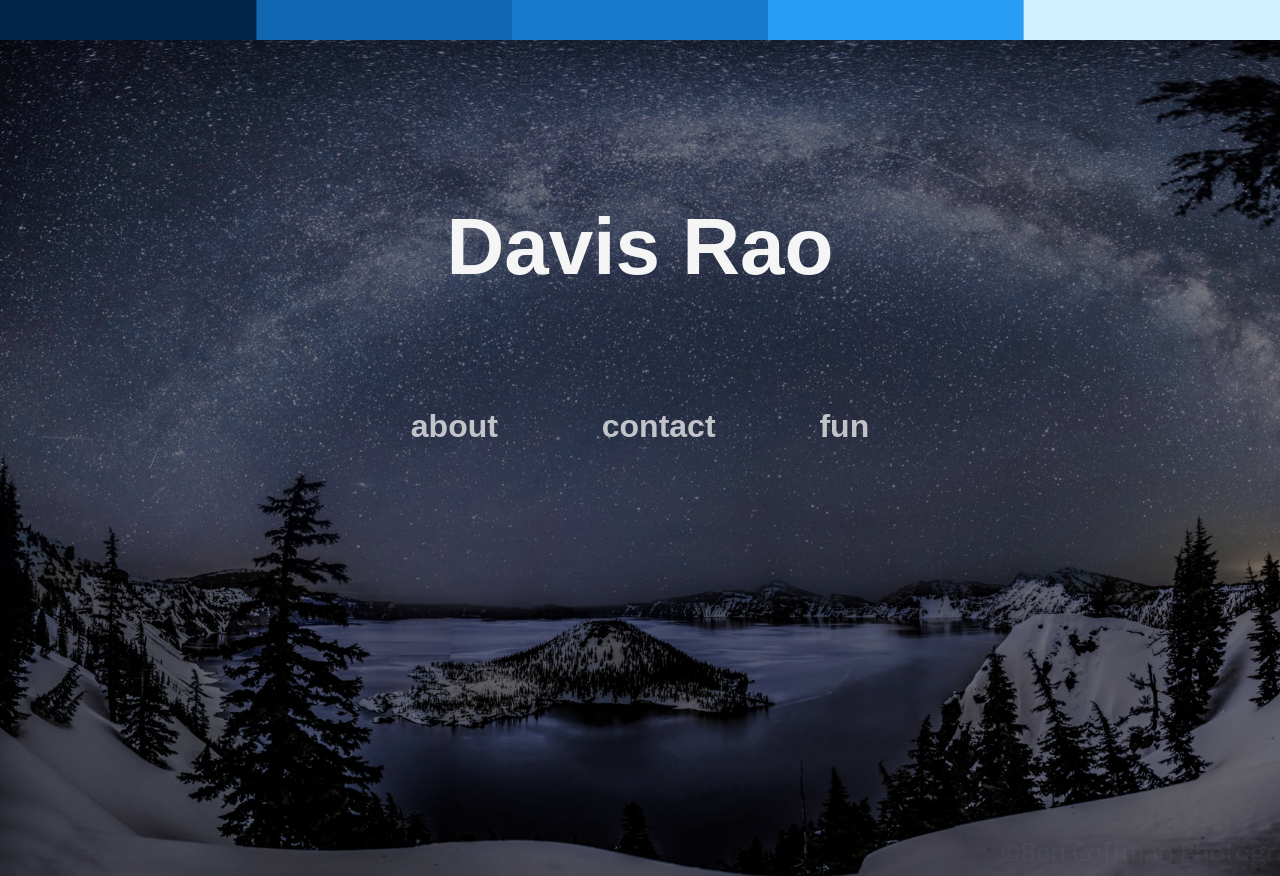
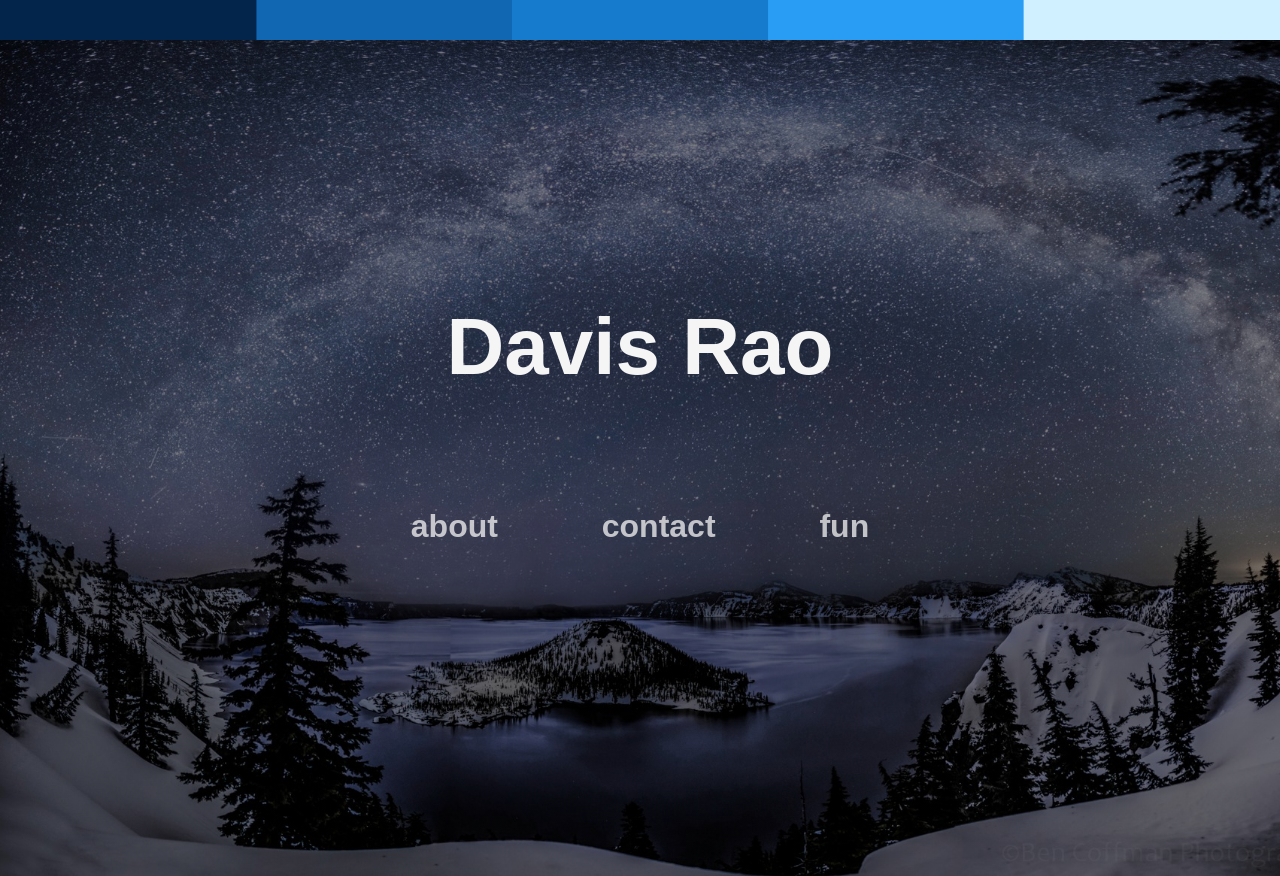
Before and after one commit to davisrao/personal_site, a plain HTML site: page index.html in a window 1280 px wide. Shown: the top 876 px of the page. Drawn offline with nearby package versions, Linux system fonts and the light colour scheme.

Commit message:
padding on lander
Easy fix

```diff
--- a/style.css
+++ b/style.css
@@ -116,7 +116,7 @@
       font-size: 10vh;
       font-weight:bolder;
       padding-bottom: 100px;
-      padding-top:150px;
+      padding-top:250px;
   }
   .top_pic{
       height: 5vh;
```
